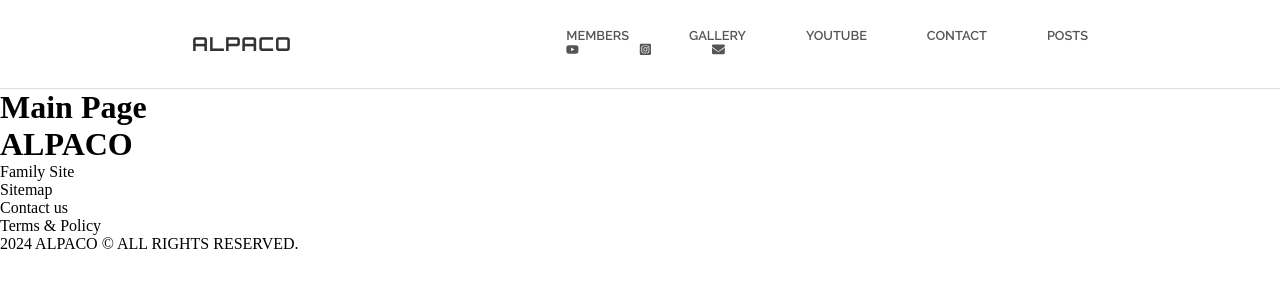
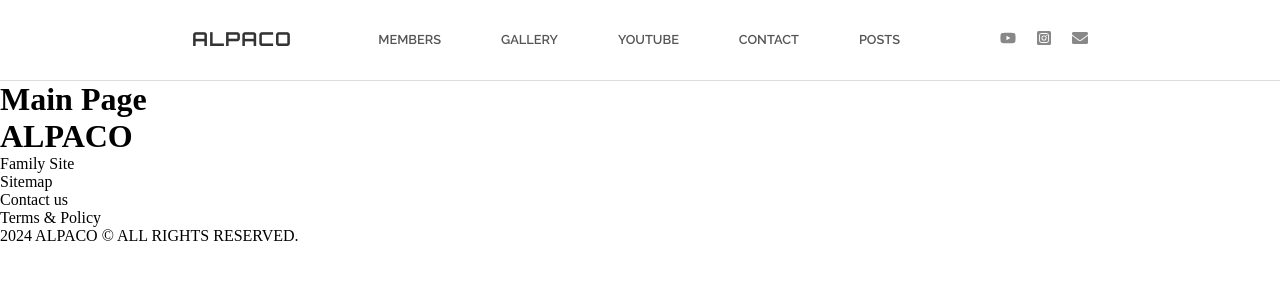
Before and after one commit to mania605/ReactStpes, a React (Vite) app: page / in a window 1280 px wide. Shown: the top 300 px of the page. Built offline with nearby package versions, Linux system fonts and the light colour scheme; a web font is replaced by a local one.

Commit message:
웹폰트 아이콘 적용 및 스타일링

```diff
--- a/src/styles/common/_header.scss
+++ b/src/styles/common/_header.scss
@@ -13,11 +13,20 @@
 	}
 
 	nav {
-		ul {
+		display: flex;
+		align-items: center;
+		gap: 100px;
+		.gnb {
 			display: flex;
 			gap: 60px;
 			font: 600 0.8rem/1 'raleway';
 			color: #555;
 		}
+		.sns {
+			display: flex;
+			font-size: 1rem;
+			color: #888;
+			gap: 20px;
+		}
 	}
 }
```
